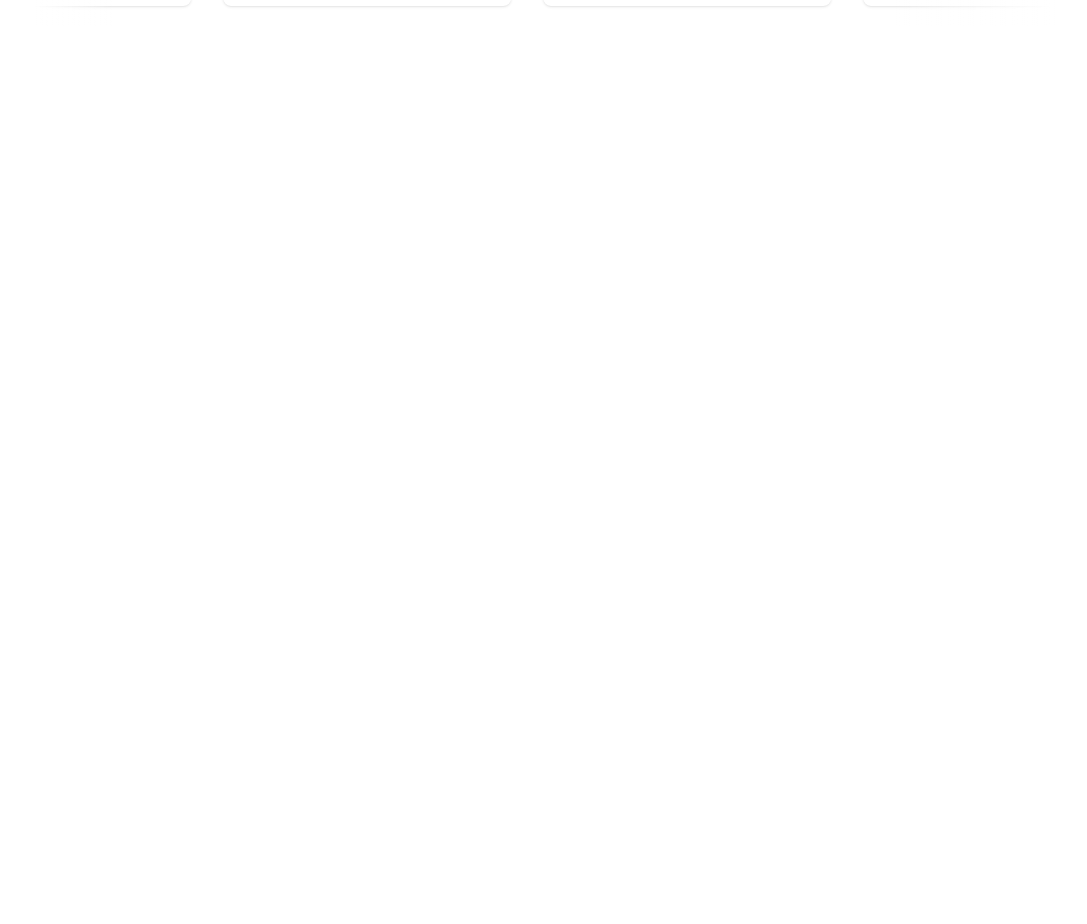
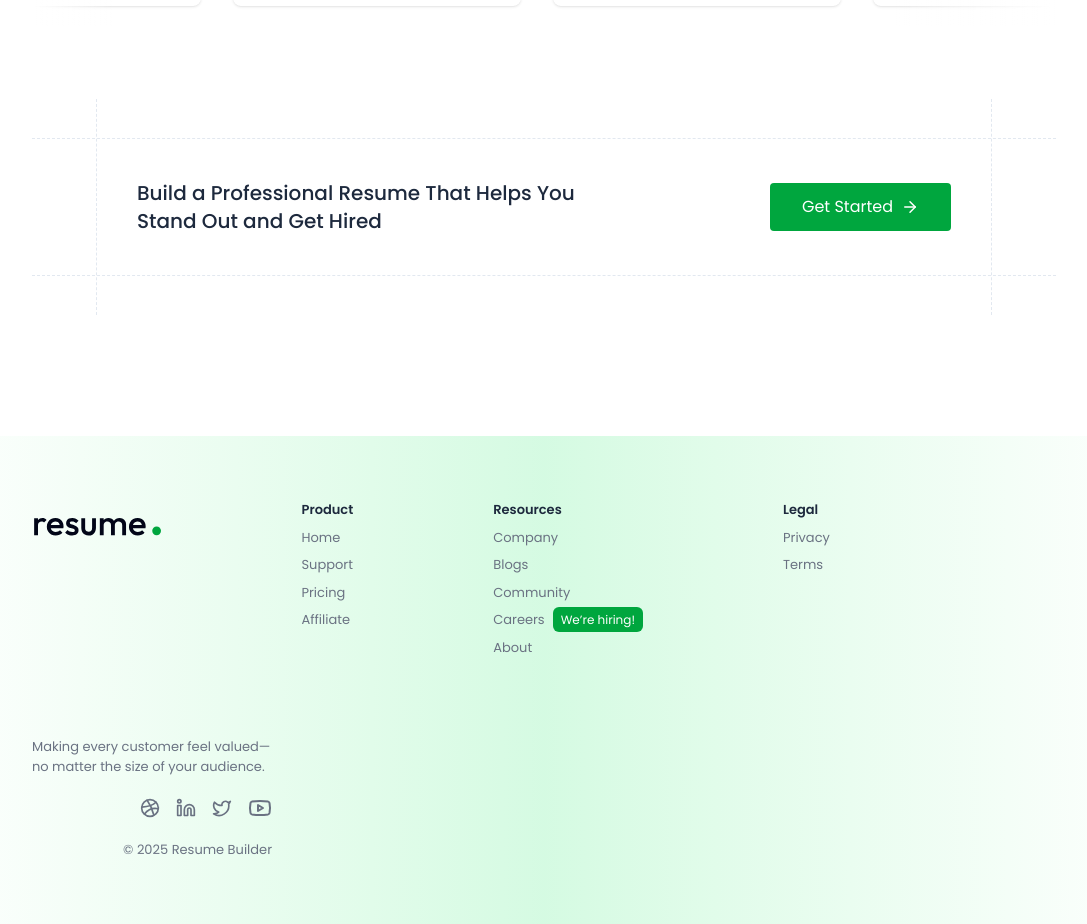
Before and after one commit to MohdAinul/AI-ResumeBuilder, a React (Vite) app in the folder client/: page / in a window 1280 px wide. Shown: the part 2040-2964 px from the top of the page, without its empty margins (96-1183 px from the left). Before the commit the page ends 2066 px from the top, so only its background shows below. Built offline with nearby package versions, Linux system fonts and the light colour scheme; a web font is replaced by a local one.

Commit message:
add Footer

```diff
--- /dev/null
+++ b/client/src/components/home/Footer.jsx
@@ -0,0 +1,188 @@
+const Footer = () => {
+  return (
+    <>
+      <footer className="flex flex-wrap justify-center lg:justify-between overflow-hidden gap-10 md:gap-20 py-16 px-6 md:px-16 lg:px-24 xl:px-32 text-[13px] text-gray-500 bg-linear-to-r from-white via-green-200/60 to-white mt-40">
+        <div className="flex flex-wrap items-start gap-10 md:gap-[60px] xl:gap-[140px]">
+          <a href="https://prebuiltui.com">
+            <img src="/logo.svg" alt="logo" className="h-11 w-auto" />
+          </a>
+          <div>
+            <p className="text-slate-800 font-semibold">Product</p>
+            <ul className="mt-2 space-y-2">
+              <li>
+                <a href="/" className="hover:text-green-600 transition">
+                  Home
+                </a>
+              </li>
+              <li>
+                <a href="/" className="hover:text-green-600 transition">
+                  Support
+                </a>
+              </li>
+              <li>
+                <a href="/" className="hover:text-green-600 transition">
+                  Pricing
+                </a>
+              </li>
+              <li>
+                <a href="/" className="hover:text-green-600 transition">
+                  Affiliate
+                </a>
+              </li>
+            </ul>
+          </div>
+          <div>
+            <p className="text-slate-800 font-semibold">Resources</p>
+            <ul className="mt-2 space-y-2">
+              <li>
+                <a href="/" className="hover:text-green-600 transition">
+                  Company
+                </a>
+              </li>
+              <li>
+                <a href="/" className="hover:text-green-600 transition">
+                  Blogs
+                </a>
+              </li>
+              <li>
+                <a href="/" className="hover:text-green-600 transition">
+                  Community
+                </a>
+              </li>
+              <li>
+                <a href="/" className="hover:text-green-600 transition">
+                  Careers
+                  <span className="text-xs text-white bg-green-600 rounded-md ml-2 px-2 py-1">
+                    We’re hiring!
+                  </span>
+                </a>
+              </li>
+              <li>
+                <a href="/" className="hover:text-green-600 transition">
+                  About
+                </a>
+              </li>
+            </ul>
+          </div>
+          <div>
+            <p className="text-slate-800 font-semibold">Legal</p>
+            <ul className="mt-2 space-y-2">
+              <li>
+                <a href="/" className="hover:text-green-600 transition">
+                  Privacy
+                </a>
+              </li>
+              <li>
+                <a href="/" className="hover:text-green-600 transition">
+                  Terms
+                </a>
+              </li>
+            </ul>
+          </div>
+        </div>
+        <div className="flex flex-col max-md:items-center max-md:text-center gap-2 items-end">
+          <p className="max-w-60">
+            Making every customer feel valued—no matter the size of your
+            audience.
+          </p>
+          <div className="flex items-center gap-4 mt-3">
+            <a
+              href="https://adarsh-sugandhe.vercel.app"
+              target="_blank"
+              rel="noreferrer"
+            >
+              <svg
+                xmlns="http://www.w3.org/2000/svg"
+                width="24"
+                height="24"
+                viewBox="0 0 24 24"
+                fill="none"
+                stroke="currentColor"
+                strokeWidth="2"
+                strokeLinecap="round"
+                strokeLinejoin="round"
+                className="lucide lucide-dribbble size-5 hover:text-green-500"
+                aria-hidden="true"
+              >
+                <circle cx="12" cy="12" r="10"></circle>
+                <path d="M19.13 5.09C15.22 9.14 10 10.44 2.25 10.94"></path>
+                <path d="M21.75 12.84c-6.62-1.41-12.14 1-16.38 6.32"></path>
+                <path d="M8.56 2.75c4.37 6 6 9.42 8 17.72"></path>
+              </svg>
+            </a>
+            <a
+              href="https://www.linkedin.com/in/adarsh-sugandhe"
+              target="_blank"
+              rel="noreferrer"
+            >
+              <svg
+                xmlns="http://www.w3.org/2000/svg"
+                width="24"
+                height="24"
+                viewBox="0 0 24 24"
+                fill="none"
+                stroke="currentColor"
+                strokeWidth="2"
+                strokeLinecap="round"
+                strokeLinejoin="round"
+                className="lucide lucide-linkedin size-5 hover:text-green-500"
+                aria-hidden="true"
+              >
+                <path d="M16 8a6 6 0 0 1 6 6v7h-4v-7a2 2 0 0 0-2-2 2 2 0 0 0-2 2v7h-4v-7a6 6 0 0 1 6-6z"></path>
+                <rect width="4" height="12" x="2" y="9"></rect>
+                <circle cx="4" cy="4" r="2"></circle>
+              </svg>
+            </a>
+            <a href="https://x.com/" target="_blank" rel="noreferrer">
+              <svg
+                xmlns="http://www.w3.org/2000/svg"
+                width="24"
+                height="24"
+                viewBox="0 0 24 24"
+                fill="none"
+                stroke="currentColor"
+                strokeWidth="2"
+                strokeLinecap="round"
+                strokeLinejoin="round"
+                className="lucide lucide-twitter size-5 hover:text-green-500"
+                aria-hidden="true"
+              >
+                <path d="M22 4s-.7 2.1-2 3.4c1.6 10-9.4 17.3-18 11.6 2.2.1 4.4-.6 6-2C3 15.5.5 9.6 3 5c2.2 2.6 5.6 4.1 9 4-.9-4.2 4-6.6 7-3.8 1.1 0 3-1.2 3-1.2z"></path>
+              </svg>
+            </a>
+            <a href="https://www.youtube.com/" target="_blank" rel="noreferrer">
+              <svg
+                xmlns="http://www.w3.org/2000/svg"
+                width="24"
+                height="24"
+                viewBox="0 0 24 24"
+                fill="none"
+                stroke="currentColor"
+                strokeWidth="2"
+                strokeLinecap="round"
+                strokeLinejoin="round"
+                className="lucide lucide-youtube size-6 hover:text-green-500"
+                aria-hidden="true"
+              >
+                <path d="M2.5 17a24.12 24.12 0 0 1 0-10 2 2 0 0 1 1.4-1.4 49.56 49.56 0 0 1 16.2 0A2 2 0 0 1 21.5 7a24.12 24.12 0 0 1 0 10 2 2 0 0 1-1.4 1.4 49.55 49.55 0 0 1-16.2 0A2 2 0 0 1 2.5 17"></path>
+                <path d="m10 15 5-3-5-3z"></path>
+              </svg>
+            </a>
+          </div>
+          <p className="mt-3 text-center">© 2025 Resume Builder</p>
+        </div>
+      </footer>
+      <style>
+        {`
+          @import url('https://fonts.googleapis.com/css2?family=Poppins:ital,wght@0,100;0,200;0,300;0,400;0,500;0,600;0,700;0,800;0,900;1,100;1,200;1,300;1,400;1,500;1,600;1,700;1,800;1,900&display=swap');
+
+          * {
+              font-family: 'Poppins', sans-serif;
+          }
+        `}
+      </style>
+    </>
+  );
+};
+
+export default Footer;
--- a/client/src/pages/Home.jsx
+++ b/client/src/pages/Home.jsx
@@ -3,6 +3,8 @@
 import Banner from "../components/home/Banner";
 import Features from "../components/home/Features";
 import Testimonials from "../components/home/Testimonial";
+import Footer from "../components/home/Footer";
+import CallToAction from "../components/home/CallToAction";
 
 const Home = () => {
   return (
@@ -11,6 +13,8 @@
       <Hero />
       <Features />
       <Testimonials />
+      <CallToAction />
+      <Footer />
     </div>
   );
 };
```
